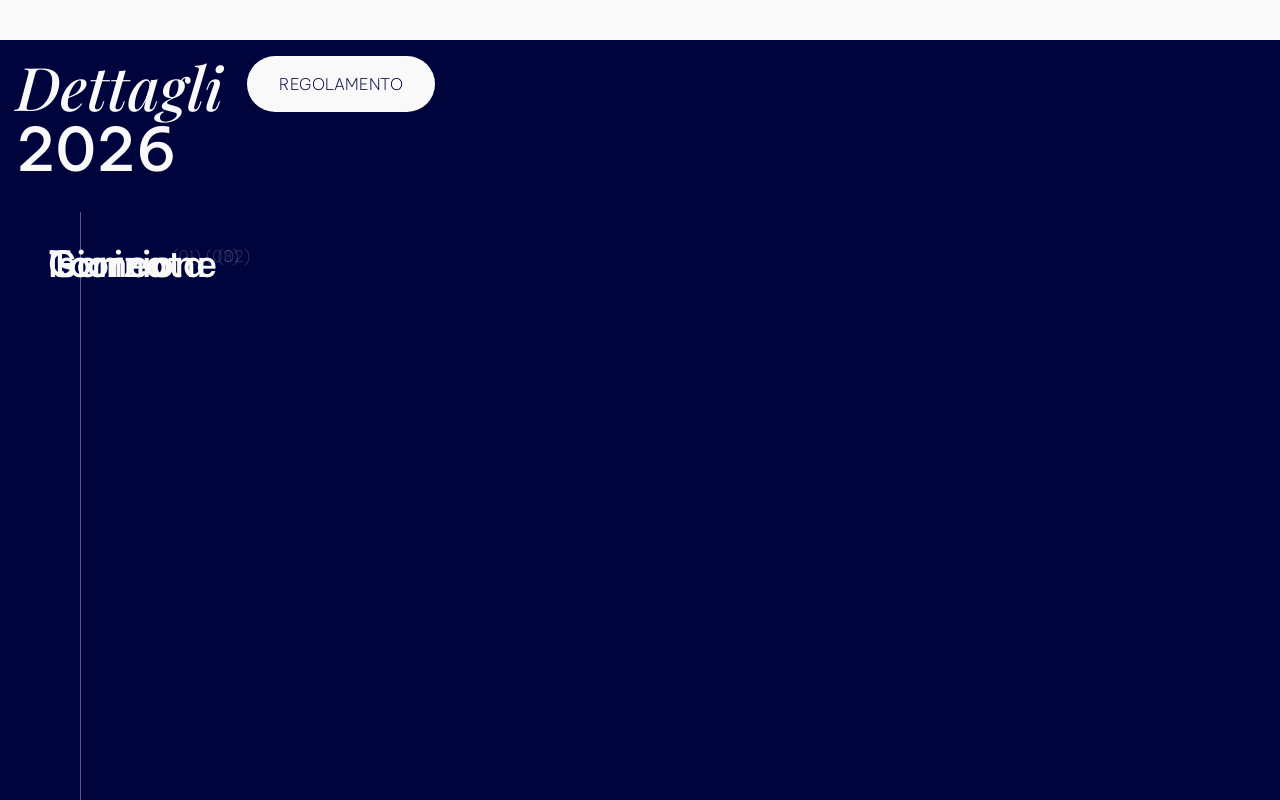
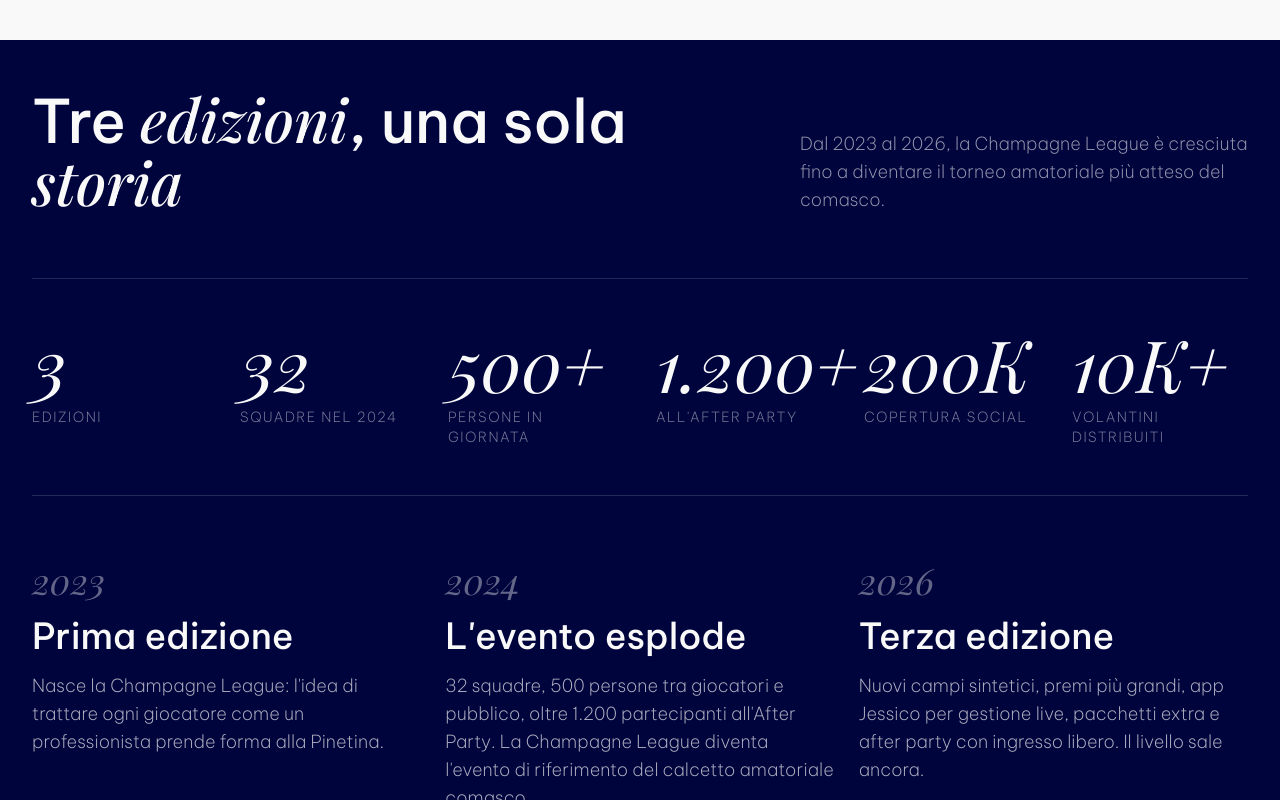
Before and after one commit to davidecondoluci/champagne-league, a React (Vite) app: page / in a window 1280 px wide. Shown: the part 760-1560 px from the top of the page. Built offline with nearby package versions, Linux system fonts and the light colour scheme.

Commit message:
refactor(storico): move section up and fix GSAP layout animation

```diff
--- a/src/App.jsx
+++ b/src/App.jsx
@@ -15,12 +15,12 @@
     <>
       <Navbar />
       <Hero />
+      <Storico />
       <Dettagli />
       <Premi />
       <Pacchetti />
       <Partner />
       <Gallery />
-      <Storico />
       <Divise />
       <Iscriviti />
       <Contatti />
--- a/src/pages/Storico.jsx
+++ b/src/pages/Storico.jsx
@@ -15,7 +15,7 @@
 
 const timeline = [
   {
-    year: "2022",
+    year: "2023",
     title: "Prima edizione",
     text: "Nasce la Champagne League: l'idea di trattare ogni giocatore come un professionista prende forma alla Pinetina.",
   },
@@ -36,26 +36,33 @@
 
   useEffect(() => {
     const numbers = numberRefs.current.filter(Boolean);
-    numbers.forEach((el) => {
-      gsap.from(el, {
-        y: 40,
-        opacity: 0,
-        duration: 0.8,
-        ease: "power3.out",
-        scrollTrigger: {
-          trigger: el,
-          start: "top 85%",
-          once: true,
-        },
-      });
+    if (numbers.length === 0) return;
+
+    const ctx = gsap.context(() => {
+      gsap.fromTo(
+        numbers,
+        { y: 30, opacity: 0 },
+        {
+          y: 0,
+          opacity: 1,
+          duration: 0.8,
+          stagger: 0.1,
+          ease: "power3.out",
+          scrollTrigger: {
+            trigger: "#storico",
+            start: "top 60%",
+          },
+        }
+      );
     });
-    return () => ScrollTrigger.getAll().forEach((s) => s.kill());
+
+    return () => ctx.revert();
   }, []);
 
   return (
     <section
       id="storico"
-      className="bg-eerie-black flex min-h-screen flex-col justify-center gap-16 px-4 py-20 text-white md:gap-24 md:px-8 md:py-24"
+      className="bg-blue-900 flex min-h-fit md:min-h-screen flex-col justify-center gap-12 px-4 py-16 text-white md:gap-16 md:px-8 md:py-12"
     >
       {/* Header */}
       <div className="flex flex-col gap-6 md:flex-row md:items-end md:justify-between md:gap-12">
@@ -66,20 +73,20 @@
           <span className="font-playfair italic">storia</span>
         </h2>
         <p className="max-w-md text-white/60 md:text-lg">
-          Dal 2022 al 2026, la Champagne League è cresciuta fino a diventare
+          Dal 2023 al 2026, la Champagne League è cresciuta fino a diventare
           il torneo amatoriale più atteso del comasco.
         </p>
       </div>
 
       {/* Stats grid */}
-      <div className="grid grid-cols-2 gap-x-4 gap-y-10 border-y border-white/15 py-12 md:grid-cols-6 md:gap-x-8 md:py-16">
+      <div className="grid grid-cols-2 gap-x-4 gap-y-8 border-y border-white/15 py-8 md:grid-cols-6 md:gap-x-8 md:py-12">
         {stats.map((stat, i) => (
           <div
             key={stat.label}
             ref={(el) => (numberRefs.current[i] = el)}
             className="flex flex-col items-start gap-2"
           >
-            <p className="font-playfair text-5xl italic md:text-7xl">
+            <p className="font-playfair text-5xl italic md:text-6xl lg:text-7xl">
               {stat.value}
             </p>
             <p className="text-xs tracking-widest text-white/50 uppercase md:text-sm">
@@ -94,7 +101,7 @@
         {timeline.map((item) => (
           <div
             key={item.year}
-            className="flex flex-col gap-4 border-t border-white/15 pt-6"
+            className="flex flex-col gap-4"
           >
             <p className="font-playfair text-3xl italic text-white/40 md:text-4xl">
               {item.year}
```
